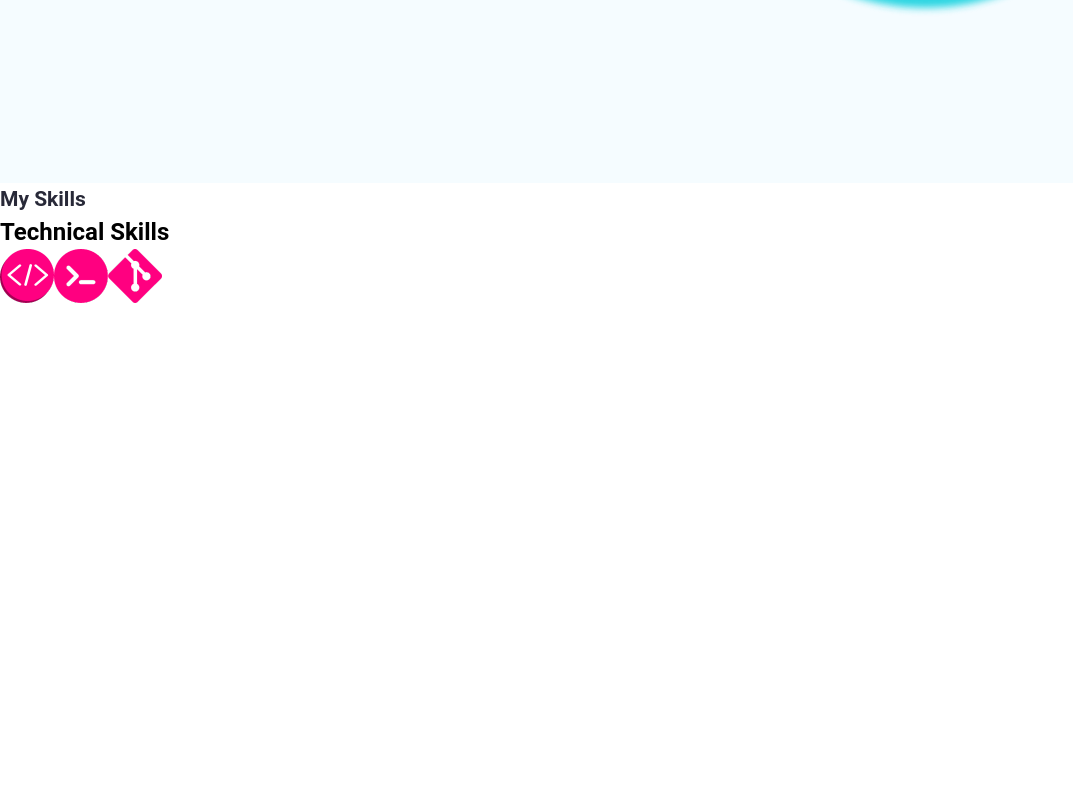
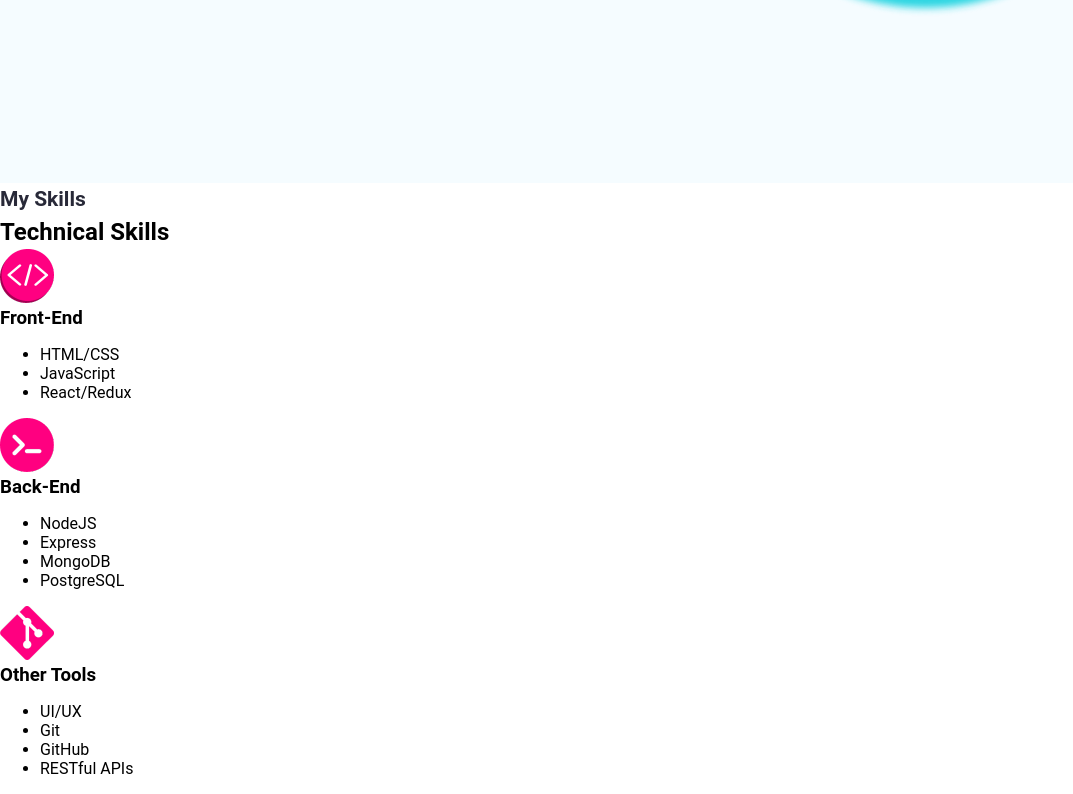
Before and after one commit to estebansep1/Personal-Portfolio, a React (Create React App) app: page / in a window 1280 px wide. Shown: the part 622-1416 px from the top of the page, without its empty margins (0-1073 px from the left). Before the commit the page ends 929 px from the top, so only its background shows below. Built offline with nearby package versions, Linux system fonts and the light colour scheme.

Commit message:
implemented skills on page/ next up styling

```diff
--- a/src/Components/Skills.jsx
+++ b/src/Components/Skills.jsx
@@ -2,8 +2,7 @@
 
 export default function MySkills() {
     return (
-     <section className="skills--section"
-     id="mySkills">
+        <section className="skills--section" id="mySkills">
             <div className="portfolio--container">
                 <p className="section--title">My Skills</p>
                 <h2 className="skills--section--heading">Technical Skills</h2>
@@ -12,11 +11,45 @@
                 <div className="skills--section--card">
                     <div className="skills--section--img">
                         <img src="./images/frontend.png" alt="frontend" />
+                    </div>
+                    <div className="skills--section--card--content">
+                        <h3 className="skills--section--title">Front-End</h3>
+                        <ul className="skills--section--description">
+                            <li>HTML/CSS</li>
+                            <li>JavaScript</li>
+                            <li>React/Redux</li>
+                        </ul>
+                    </div>
+                </div>
+                <div className="skills--section--card">
+                    <div className="skills--section--img">
                         <img src="./images/backend.png" alt="backend" />
+                    </div>
+                    <div className="skills--section--card--content">
+                        <h3 className="skills--section--title">Back-End</h3>
+                        <ul className="skills--section--description">
+                            <li>NodeJS</li>
+                            <li>Express</li>
+                            <li>MongoDB</li>
+                            <li>PostgreSQL</li>
+                        </ul>
+                    </div>
+                </div>
+                <div className="skills--section--card">
+                    <div className="skills--section--img">
                         <img src="./images/misc.png" alt="misc" />
+                    </div>
+                    <div className="skills--section--card--content">
+                        <h3 className="skills--section--title">Other Tools</h3>
+                        <ul className="skills--section--description">
+                            <li>UI/UX</li>
+                            <li>Git</li>
+                            <li>GitHub</li>
+                            <li>RESTful APIs</li>
+                        </ul>
                     </div>
                 </div>
             </div>
         </section>
-    )
+    );
 }
```
Lines whose indentation alone changed are shown as unchanged.
